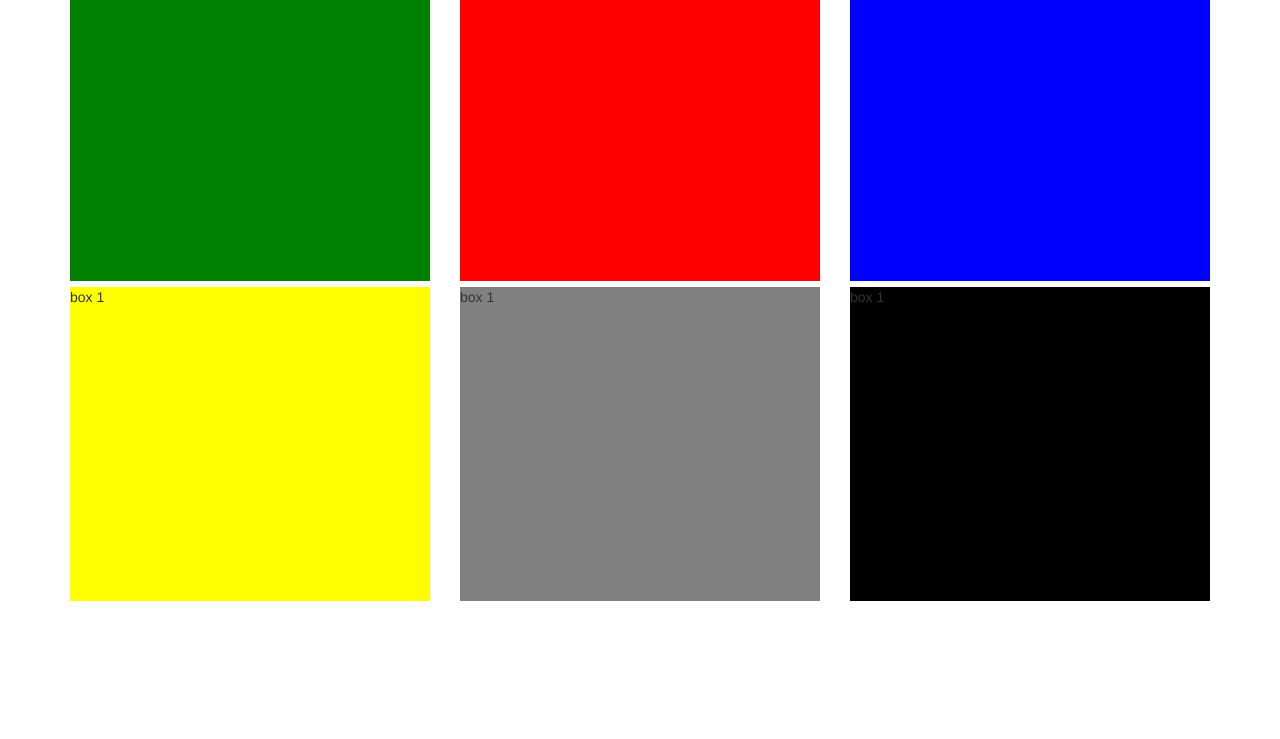
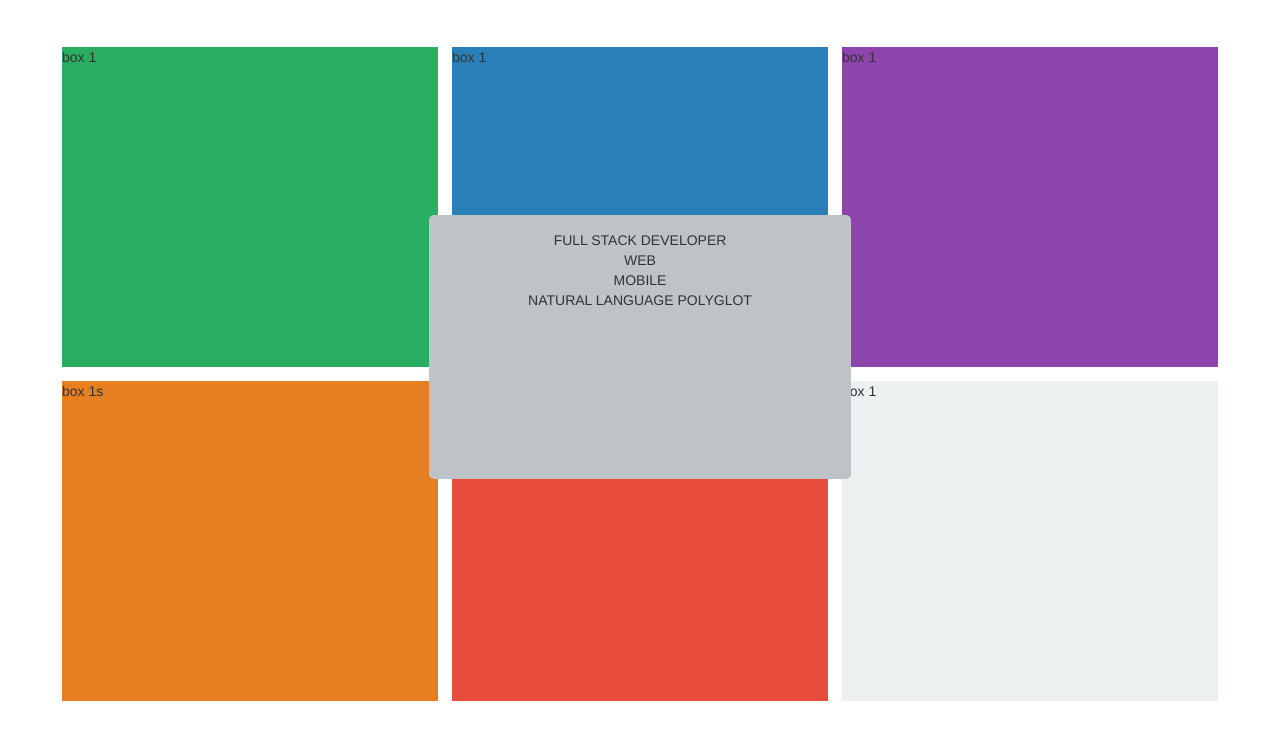
Before and after one commit to sdxl/sdxl.github.io, a website: page index.html in a window 1280 px wide. Shown: the part 53-792 px from the top of the page. Drawn offline with nearby package versions, Linux system fonts and the light colour scheme; some packages are replaced by stand-ins of ours.

Commit message:
Add central card. Fix inter-card spacing. Test new color palette

```diff
--- a/mainBacksplash.html
+++ b/mainBacksplash.html
@@ -10,38 +10,44 @@
  -->
 <div class="container main-card">
 	<div class="row">
-		<div class="col-lg-4 col-md-4 col-xs-4 col-sm-4" style="height: 40%;">
-			<div style= "background-color: green; height: 98%">
+		<div class="col-lg-4 col-md-4 col-xs-4 col-sm-4" style="height: 40%; padding:0;">
+			<div style= "background-color: #27ae60; height: 100%; margin-left:7px; margin-right: 7px;">
 				box 1
 			</div>
 		</div>
-		<div class="col-lg-4 col-md-4 col-xs-4 col-sm-4" style="height: 40%;">
-			<div style= "background-color: red; height: 98%">
+		<div class="col-lg-4 col-md-4 col-xs-4 col-sm-4" style="height: 40%; padding: 0">
+			<div style= "background-color: #2980b9; height: 100%; margin-left: 7px; margin-right: 7px;">
 				box 1
 			</div>
 		</div>
-	  	<div class="col-lg-4 col-md-4 col-xs-4 col-sm-4" style="height: 40%;">
-	  		<div style= "background-color: blue; height: 98%">
+	  	<div class="col-lg-4 col-md-4 col-xs-4 col-sm-4" style="height: 40%; padding: 0;">
+	  		<div style= "background-color: #8e44ad; height: 100%; margin-left: 7px; margin-right: 7px;">
 				box 1
 			</div>
 	  	</div>
 	</div>
 
-	<div class="row">
-		<div class="col-lg-4 col-md-4 col-xs-4 col-sm-4" style="height: 40%;">
-			<div style= "background-color: yellow; height: 98%">
+	<div class="row" style="margin-top: 14px;">
+		<div class="col-lg-4 col-md-4 col-xs-4 col-sm-4" style="height: 40%; padding: 0;">
+			<div style= "background-color: #e67e22; height: 100%; margin-left: 7px; margin-right: 7px;">
+				box 1s
+			</div>
+		</div>
+		<div class="col-lg-4 col-md-4 col-xs-4 col-sm-4" style="height: 40%; padding: 0;">
+			<div style= "background-color: #e74c3c; height: 100%; margin-left: 7px; margin-right: 7px;">
 				box 1
 			</div>
 		</div>
-		<div class="col-lg-4 col-md-4 col-xs-4 col-sm-4" style="height: 40%;">
-			<div style= "background-color: grey; height: 98%">
-				box 1
-			</div>
-		</div>
-	  	<div class="col-lg-4 col-md-4 col-xs-4 col-sm-4" style="height: 40%;">
-	  		<div style= "background-color: black; height: 98%">
+	  	<div class="col-lg-4 col-md-4 col-xs-4 col-sm-4" style="height: 40%; padding: 0;">
+	  		<div style= "background-color: #ecf0f1; height: 100%; margin-left: 7px; margin-right: 7px;">
 				box 1
 			</div>
 	  	</div>
 	</div>
+
+	<div class="name-card">
+		<div>FULL STACK DEVELOPER</div>
+		<div>WEB</div><div>MOBILE</div>
+		<div>NATURAL LANGUAGE POLYGLOT</div>
+	</div>
 </div>
--- a/styles.css
+++ b/styles.css
@@ -2,19 +2,21 @@
 	margin-bottom: 0px;
 }
 
-.footer{
-	background-color: #ddd;
-	height: 11%;
-	/*bottom: 0;*/
+.content{
+	margin-top: 100px;
 }
 
-.content{
-	margin-top: 20px;
-	margin-bottom: 20px;
+.name-card{
+	margin: auto;
+	position: absolute;
+	top: 0;
+	left: 0;
+	bottom: 0;
+	right:0;
+	height:33%;
+	width: 33%;
+	background-color: #bdc3c7;
+	border-radius: 5px;
+	padding:15px;
+	text-align: center;
 }
-
-/*@media screen and (max-width: 597px){
-	.main-card{
-		display: none;
-	}
-}*/
```
Also changed, not shown: index.html (+1 -3 lines).
